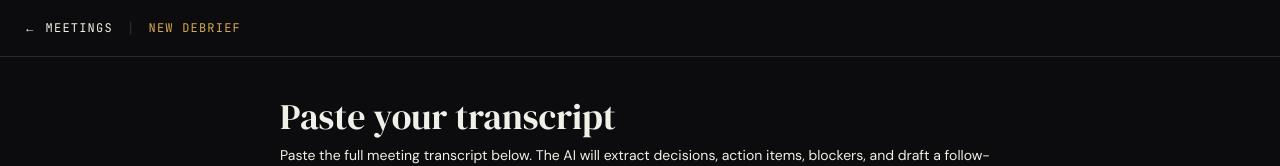
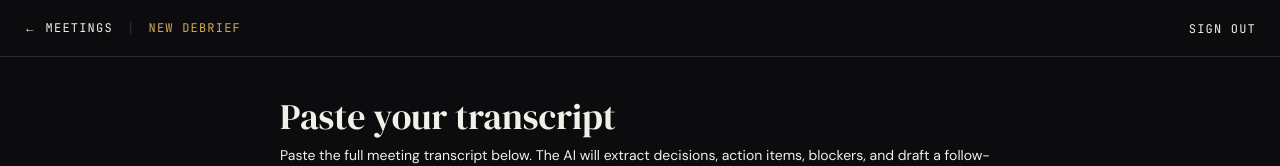
Before and after one commit to deyanski/meeting-debrief, a Next.js app: page /meetings/new in a window 1280 px wide. Shown: the top 166 px of the page. Built offline with nearby package versions, Linux system fonts and the light colour scheme.

Commit message:
Issue 2 - add sign out

```diff
--- /dev/null
+++ b/app/(app)/actions.ts
@@ -0,0 +1,10 @@
+'use server'
+
+import { createClient } from '@/lib/supabase/server'
+import { redirect } from 'next/navigation'
+
+export async function signOut() {
+  const supabase = await createClient()
+  await supabase.auth.signOut()
+  redirect('/sign-in')
+}
--- a/app/(app)/dashboard/page.tsx
+++ b/app/(app)/dashboard/page.tsx
@@ -1,5 +1,6 @@
 import { createClient } from '@/lib/supabase/server'
 import { ActionItemChecklist } from '../meetings/[id]/ActionItemChecklist'
+import { SignOutButton } from '@/components/SignOutButton'
 
 export default async function DashboardPage() {
   const supabase = await createClient()
@@ -48,6 +49,7 @@ export default async function DashboardPage() {
         >
           Meeting Debrief
         </span>
+        <div className="flex items-center gap-6">
           <a
             href="/meetings"
             className="text-xs tracking-widest uppercase transition-opacity hover:opacity-60"
@@ -55,6 +57,8 @@ export default async function DashboardPage() {
           >
             All Meetings →
           </a>
+          <SignOutButton />
+        </div>
       </header>
 
       <main className="max-w-3xl mx-auto px-6 py-10 flex flex-col gap-10">
--- a/app/(app)/meetings/[id]/page.tsx
+++ b/app/(app)/meetings/[id]/page.tsx
@@ -3,6 +3,7 @@ import { notFound } from 'next/navigation'
 import { ActionItemChecklist } from './ActionItemChecklist'
 import { DeleteMeetingButton } from './DeleteMeetingButton'
 import { CopyButton } from './CopyButton'
+import { SignOutButton } from '@/components/SignOutButton'
 
 type Props = {
   params: Promise<{ id: string }>
@@ -55,7 +56,10 @@ export default async function MeetingDetailPage({ params }: Props) {
             ← Meetings
           </a>
         </div>
-        <DeleteMeetingButton meetingId={meeting.id} />
+        <div className="flex items-center gap-6">
+          <DeleteMeetingButton meetingId={meeting.id} />
+          <SignOutButton />
+        </div>
       </header>
 
       <main className="max-w-3xl mx-auto px-6 py-10 flex flex-col gap-10">
--- a/app/(app)/meetings/new/page.tsx
+++ b/app/(app)/meetings/new/page.tsx
@@ -3,6 +3,7 @@
 import { useState, useTransition } from 'react'
 import { saveMeeting } from '../actions'
 import type { Debrief } from '@/lib/ai/schema'
+import { SignOutButton } from '@/components/SignOutButton'
 
 type DraftState = Debrief & { raw_transcript: string }
 
@@ -114,6 +115,7 @@ export default function NewMeetingPage() {
             New Debrief
           </span>
         </div>
+        <SignOutButton />
       </header>
 
       <main className="max-w-3xl mx-auto px-6 py-10">
--- a/app/(app)/meetings/page.tsx
+++ b/app/(app)/meetings/page.tsx
@@ -1,4 +1,5 @@
 import { createClient } from '@/lib/supabase/server'
+import { SignOutButton } from '@/components/SignOutButton'
 
 type Props = {
   searchParams: Promise<{ q?: string }>
@@ -69,6 +70,7 @@ export default async function MeetingsPage({ searchParams }: Props) {
         >
           + New Meeting
         </a>
+        <SignOutButton />
       </header>
 
       <main className="max-w-3xl mx-auto px-6 py-10">
--- /dev/null
+++ b/components/SignOutButton.tsx
@@ -0,0 +1,17 @@
+'use client'
+
+import { signOut } from '@/app/(app)/actions'
+
+export function SignOutButton() {
+  return (
+    <form action={signOut}>
+      <button
+        type="submit"
+        className="text-xs tracking-widest uppercase transition-opacity hover:opacity-60"
+        style={{ fontFamily: 'var(--font-mono)', color: 'var(--color-text-muted)', background: 'none', border: 'none', cursor: 'pointer', padding: 0 }}
+      >
+        Sign out
+      </button>
+    </form>
+  )
+}
```
Lines whose indentation alone changed are shown as unchanged.
